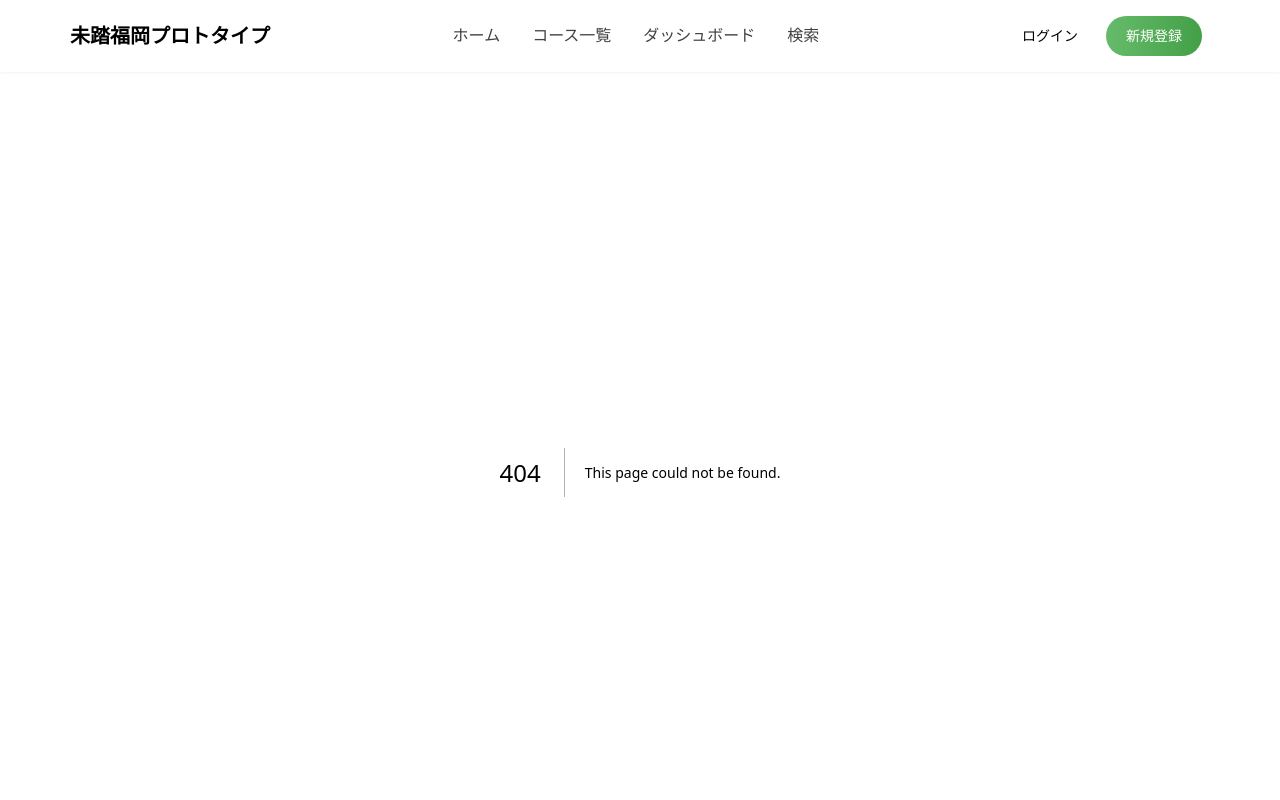
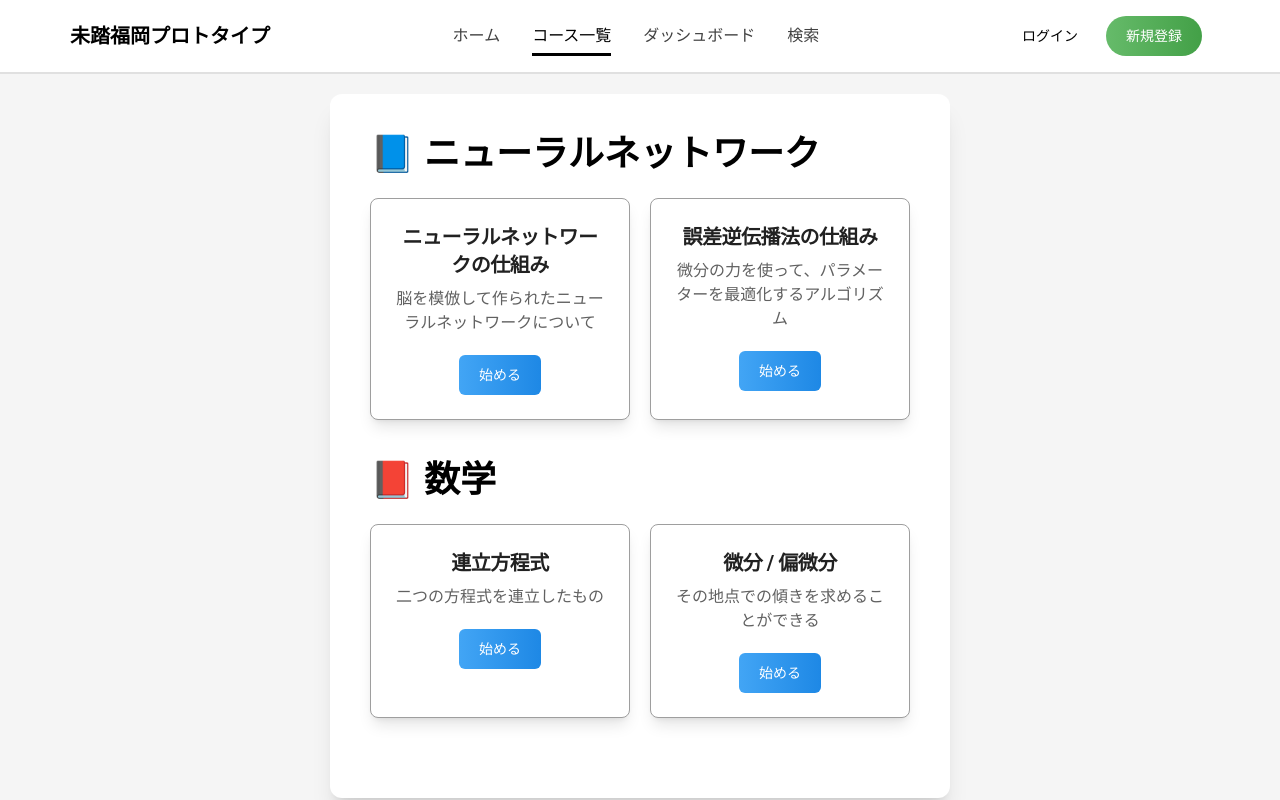
Before and after one commit to Tebaeleven/mitou-fukuoka-ai-prototype, a Next.js app: page /course in a window 1280 px wide. Before the commit this address had no page. Shown: the top 800 px of the page. Built offline with nearby package versions, Linux system fonts and the light colour scheme.

Commit message:
コース一覧の作成

```diff
--- /dev/null
+++ b/components/Course/CourseCard.tsx
@@ -0,0 +1,29 @@
+import Link from "next/link";
+import React from "react";
+
+function CourseCard({href,title,desc}) {
+    return(
+
+        <>
+            <Link  href={href} className="block max-w-md p-6 bg-white border border-gray-500 rounded-lg shadow-lg ">
+                    <h5 className="mb-2 text-xl font-bold tracking-tight text-gray-900 text-center">
+                        {title}
+                        </h5>
+                    <p className="font-normal text-gray-700 text-center">
+                        {desc}
+                    </p>
+                    <div className="text-center">
+                    <button
+                            className="text-white bg-gradient-to-r from-blue-400 to-blue-600 rounded-md text-sm px-5 py-2.5 mt-5 "
+                        >
+                            始める
+                    </button>
+                    </div>
+
+            </Link>
+        </>
+    )
+
+}
+
+export default CourseCard;
--- a/components/Header/header.tsx
+++ b/components/Header/header.tsx
@@ -27,7 +27,7 @@ export default function Header() {
     };
     return (
         <header>
-            <nav className=" border-gray-200 px-6 py-4 bg-white drop-shadow-sm">
+            <nav className=" px-6 py-4 bg-white border-b-2 border-gray-300">
                 <div className="flex flex-wrap justify-between items-center mx-auto max-w-screen-xl">
                     <Link href="/" className="flex items-center">
                         {/* <img
@@ -92,7 +92,7 @@ export default function Header() {
                     >
                         <ul className="flex flex-col mt-4 font-medium lg:flex-row lg:space-x-8 lg:mt-0">
                             <CustomLink href="/" title="ホーム" />
-                            <CustomLink href="/renritu" title="コース一覧" />
+                            <CustomLink href="/course" title="コース一覧" />
                             <CustomLink href="/dashboard" title="ダッシュボード" />
                             <CustomLink href="/search" title="検索" />
                             {/* <CustomLink href="/p5" title="p5" />
--- /dev/null
+++ b/pages/course.tsx
@@ -0,0 +1,65 @@
+import CourseCard from "@/components/Course/CourseCard";
+import React from "react";
+
+function course() {
+    return (
+        <>
+        <div className="bg-gray-100 p-5">
+            <div className="w-1/2 bg-white p-10 rounded-xl shadow-xl m-auto ">
+                <p className=" text-4xl font-bold mb-6">📘 ニューラルネットワーク</p>
+
+                <div className="grid grid-cols-2 gap-5 mb-10">
+                    <CourseCard
+                        href={"/js-canvas"}
+                        title={"ニューラルネットワークの仕組み"}
+                        desc={"脳を模倣して作られたニューラルネットワークについて"}
+                    />
+
+                    <CourseCard
+                        href={"/renritu"}
+                        title={"誤差逆伝播法の仕組み"}
+                        desc={"微分の力を使って、パラメーターを最適化するアルゴリズム"}
+                    />
+{/*
+                    <CourseCard
+                        href={"/course"}
+                        title={"Affineレイヤ"}
+                        desc={"行列を使ってニューラルネットワークの計算を楽に"}
+                    /> */}
+                </div>
+                <p className=" text-4xl font-bold mb-6">📕 数学</p>
+
+                <div className="grid grid-cols-2 gap-5 mb-10">
+                    <CourseCard
+                        href={"/js-canvas"}
+                        title={"連立方程式"}
+                        desc={"二つの方程式を連立したもの"}
+                    />
+
+                    <CourseCard
+                        href={"/course"}
+                        title={"微分 / 偏微分"}
+                        desc={"その地点での傾きを求めることができる"}
+                    />
+                    {/* <CourseCard
+                        href={"/course"}
+                        title={"合成関数"}
+                        desc={"複数の関数が入れ子になっているもの"}
+                    />
+                    <CourseCard
+                        href={"/course"}
+                        title={"連鎖率"}
+                        desc={"複数の関数が入れ子になっている場合、簡単な計算で勾配を求めることができる"}
+                    /> */}
+                </div>
+
+
+            </div>
+
+        </div>
+
+        </>
+    )
+}
+
+export default course;
```
